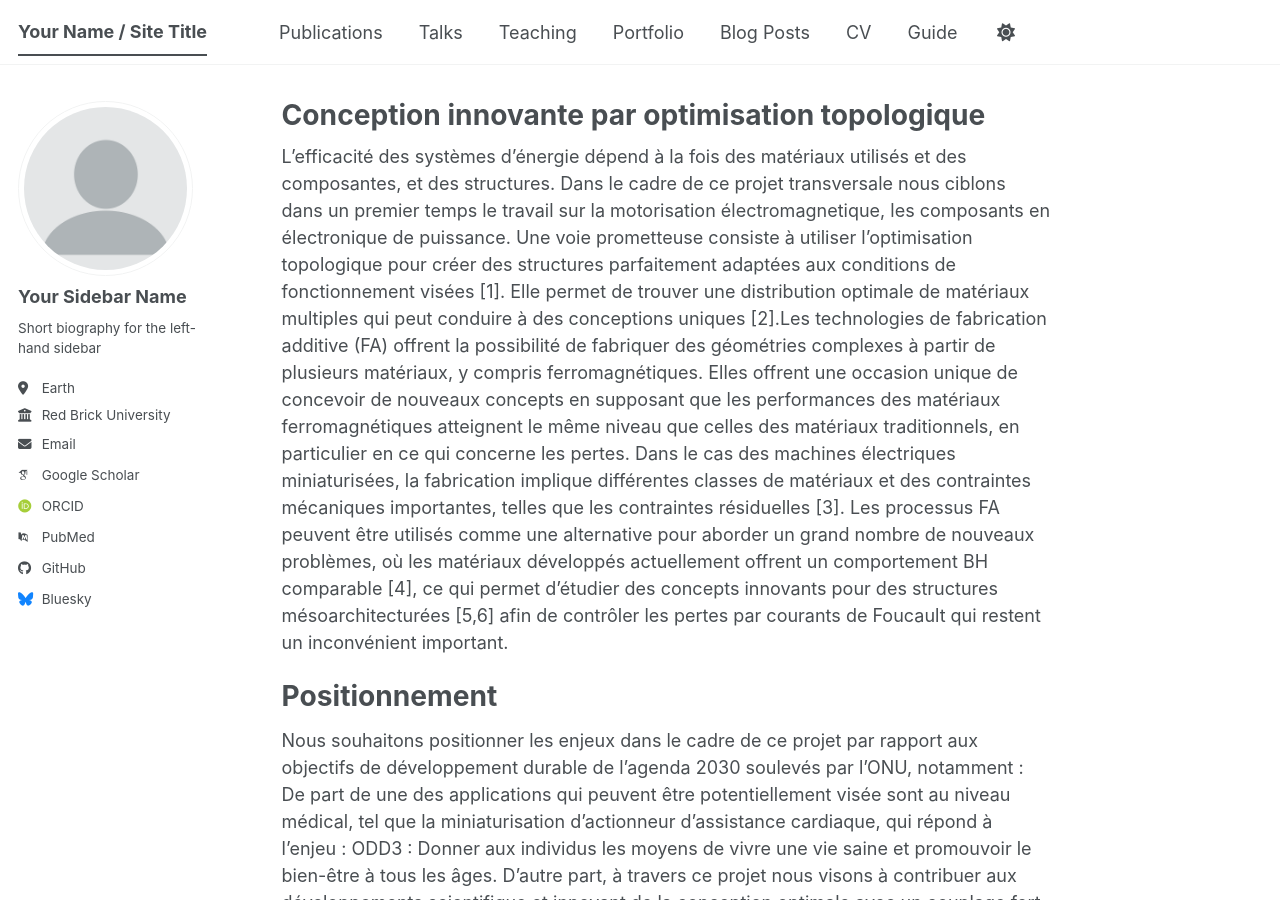
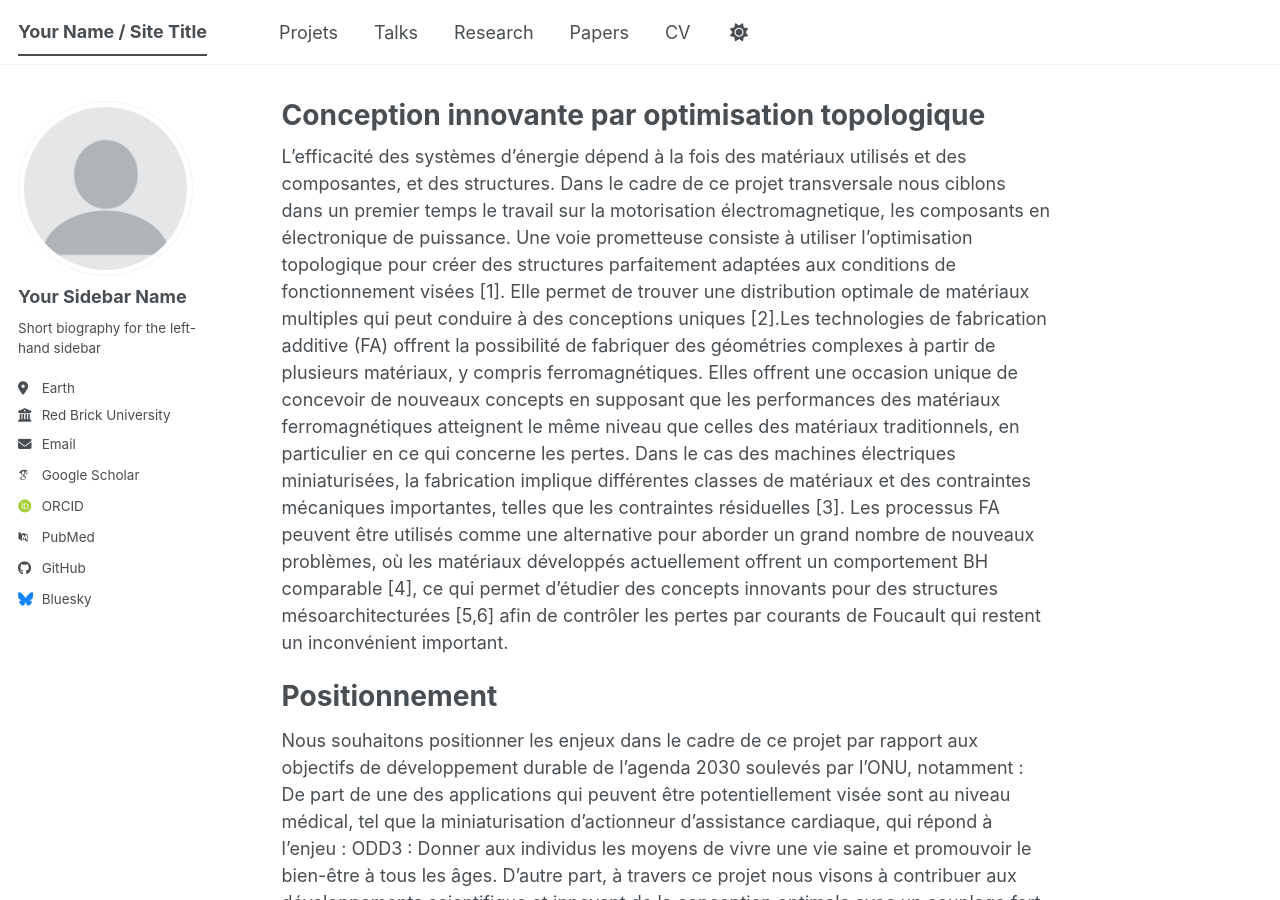
Before and after one commit to mayahagehassan/modele_base, a Jekyll site: the page built from _pages/about.md, in a window 1280 px wide and 900 px high. Built offline with Jekyll 4.4.1, drawn with Linux system fonts in a browser that asks for light colours; some web fonts are replaced; a script bundle is joined from its source files by our own code; library files that are not in the unit come from our copies.

Commit message:
Modify navigation links for projects and research
Updated navigation links to reflect changes in project and research sections.

```diff
--- a/_data/navigation.yml
+++ b/_data/navigation.yml
@@ -8,20 +8,20 @@
 #      Markdown formatted page while the second is generated using JSON.
 
 main:
-  - title: "Publications"
-    url: /publications/
+  - title: "Projets"
+    url: /projets/
 
   - title: "Talks"
     url: /talks/
 
-  - title: "Teaching"
+  - title: "Research"
     url: /teaching/
 
-  - title: "Portfolio"
+  - title: "Papers"
     url: /portfolio/
 
-  - title: "Blog Posts"
-    url: /year-archive/
+  #- title: "Blog Posts"
+   # url: /year-archive/
 
   - title: "CV"
     url: /cv/
@@ -29,5 +29,5 @@ main:
   # - title: "CV"
   #   url: /cv-json/
 
-  - title: "Guide"
-    url: /markdown/
+#  - title: "Guide"
+ #   url: /markdown/
```
